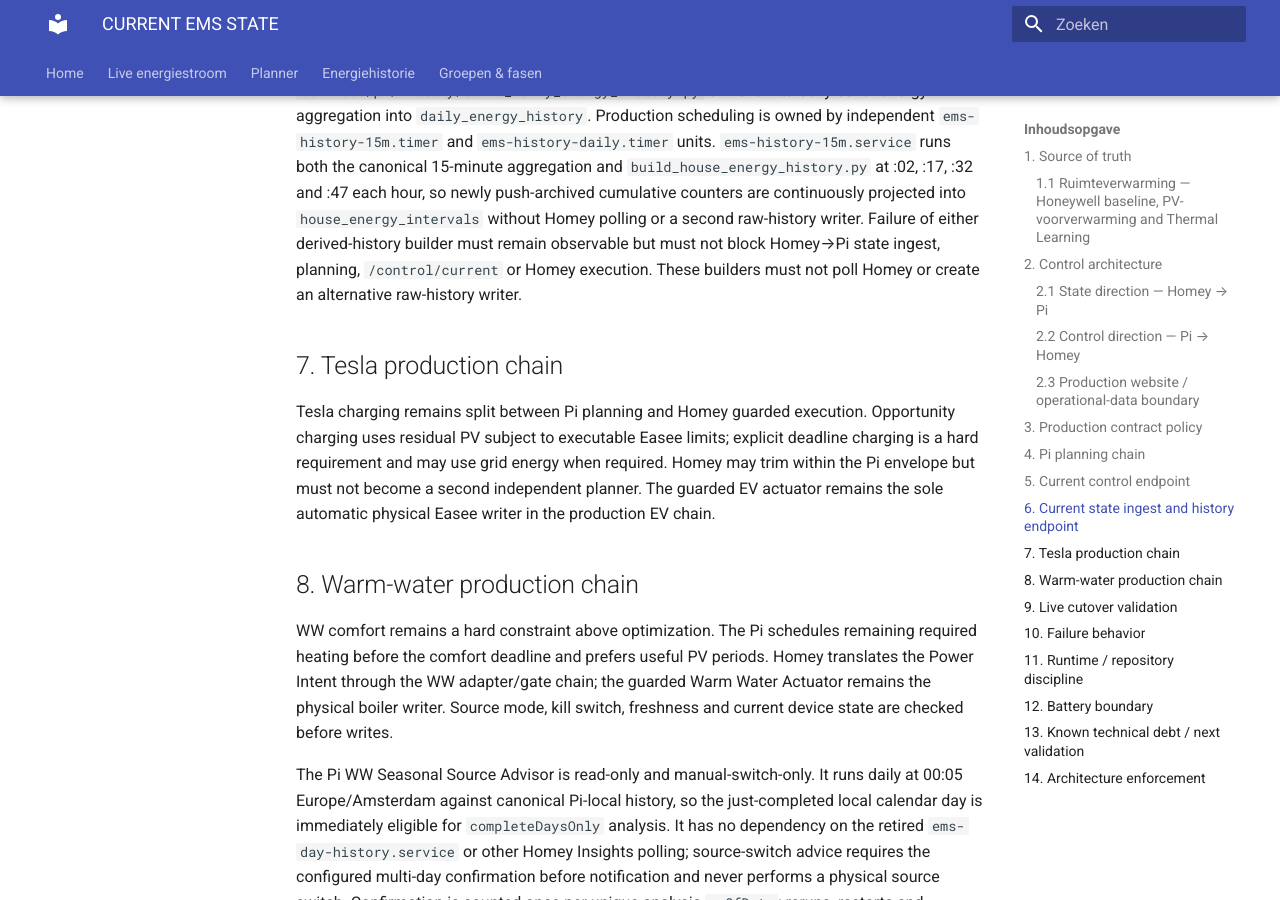
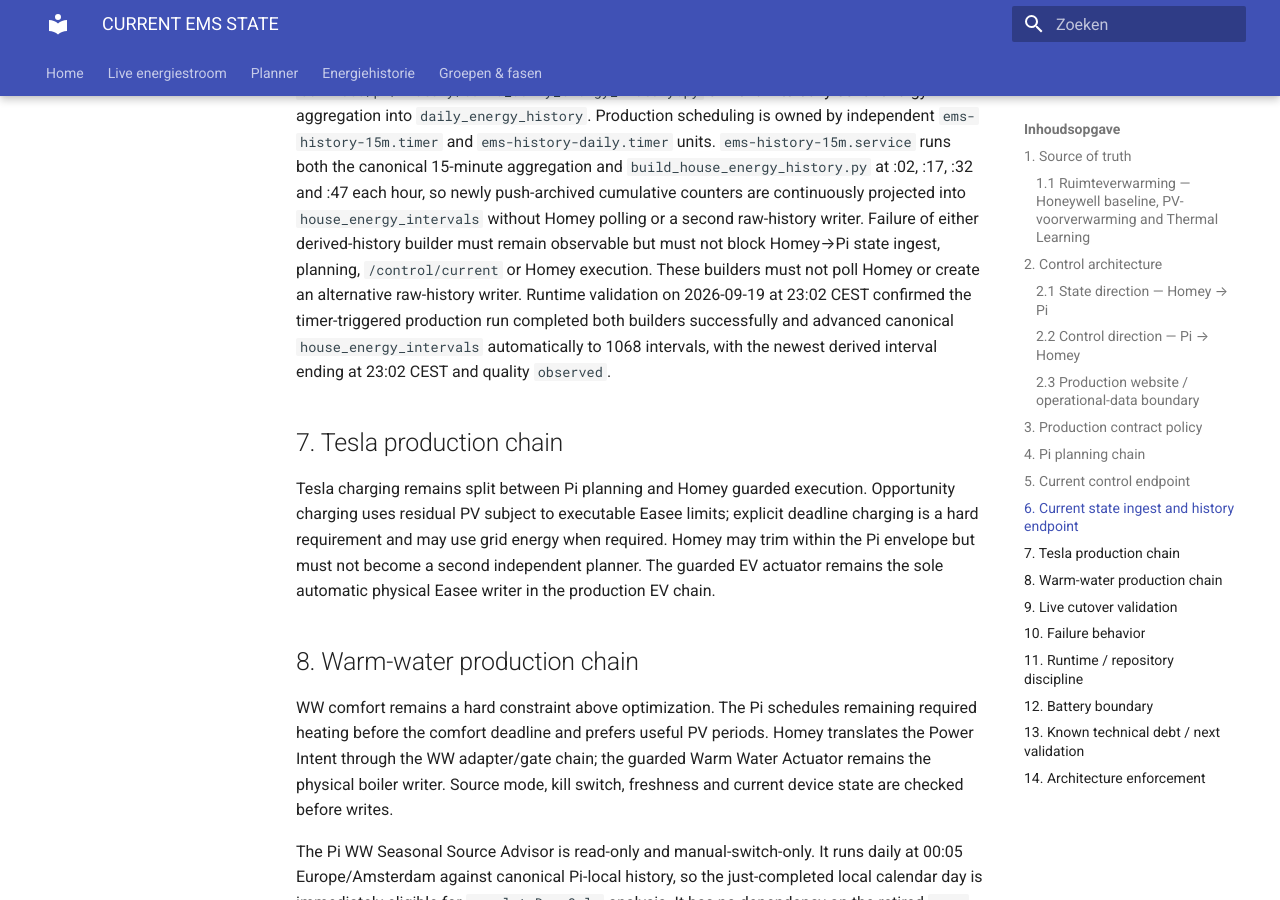
Before and after one commit to OnsKasteeltje/homey-energy-manual, an MkDocs documentation site: the page built from docs/architecture/CURRENT-EMS-STATE.md, in a window 1280 px wide and 900 px high, scrolled down 7102 px. Built offline with MkDocs 1.6.1 and Material for MkDocs 9.7.7, drawn with Linux system fonts in a browser that asks for light colours.

Commit message:
Document automatic energy history runtime validation

```diff
--- a/docs/architecture/CURRENT-EMS-STATE.md
+++ b/docs/architecture/CURRENT-EMS-STATE.md
@@ -154,7 +154,7 @@ Derived household history is owned by `services/pi/history/build_house_energy_hi
 
 Historical cumulative counters may be seeded only through the explicit maintenance importer `tools/maintenance/homey/import_energy_counter_backfill.py`. The importer consumes a captured Homey Insights export; it has no Homey connection, service or timer and therefore does not create a production polling path. Imported observations are marked `quality=backfill` with their source resolution. Normal ongoing history remains exclusively push-fed through Homey Core -> Pi ingress.
 
-Derived operational history is rebuilt locally from canonical `measurements` and is deliberately independent from live state ingest and control. `services/pi/history/build_15m_history.py` owns deterministic raw-to-quarter-hour aggregation into `measurements_15m`; `services/pi/history/build_daily_energy_history.py` owns raw-to-daily boiler energy aggregation into `daily_energy_history`. Production scheduling is owned by independent `ems-history-15m.timer` and `ems-history-daily.timer` units. `ems-history-15m.service` runs both the canonical 15-minute aggregation and `build_house_energy_history.py` at :02, :17, :32 and :47 each hour, so newly push-archived cumulative counters are continuously projected into `house_energy_intervals` without Homey polling or a second raw-history writer. Failure of either derived-history builder must remain observable but must not block Homey→Pi state ingest, planning, `/control/current` or Homey execution. These builders must not poll Homey or create an alternative raw-history writer.
+Derived operational history is rebuilt locally from canonical `measurements` and is deliberately independent from live state ingest and control. `services/pi/history/build_15m_history.py` owns deterministic raw-to-quarter-hour aggregation into `measurements_15m`; `services/pi/history/build_daily_energy_history.py` owns raw-to-daily boiler energy aggregation into `daily_energy_history`. Production scheduling is owned by independent `ems-history-15m.timer` and `ems-history-daily.timer` units. `ems-history-15m.service` runs both the canonical 15-minute aggregation and `build_house_energy_history.py` at :02, :17, :32 and :47 each hour, so newly push-archived cumulative counters are continuously projected into `house_energy_intervals` without Homey polling or a second raw-history writer. Failure of either derived-history builder must remain observable but must not block Homey→Pi state ingest, planning, `/control/current` or Homey execution. These builders must not poll Homey or create an alternative raw-history writer. Runtime validation on 2026-09-19 at 23:02 CEST confirmed the timer-triggered production run completed both builders successfully and advanced canonical `house_energy_intervals` automatically to 1068 intervals, with the newest derived interval ending at 23:02 CEST and quality `observed`.
 
 ## 7. Tesla production chain
 
```
